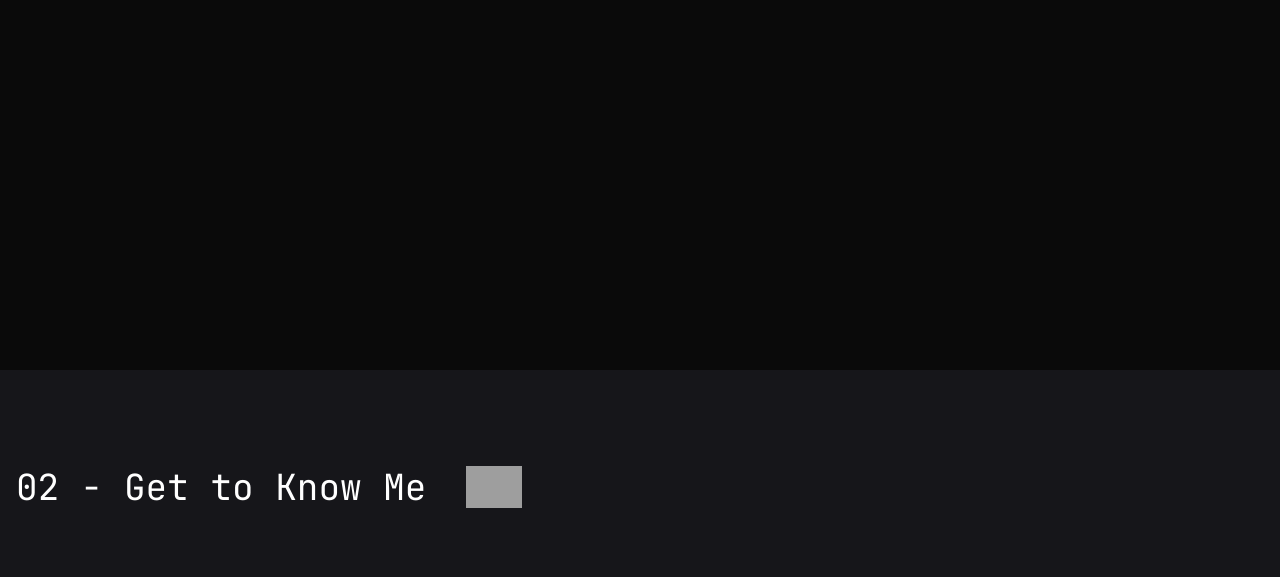
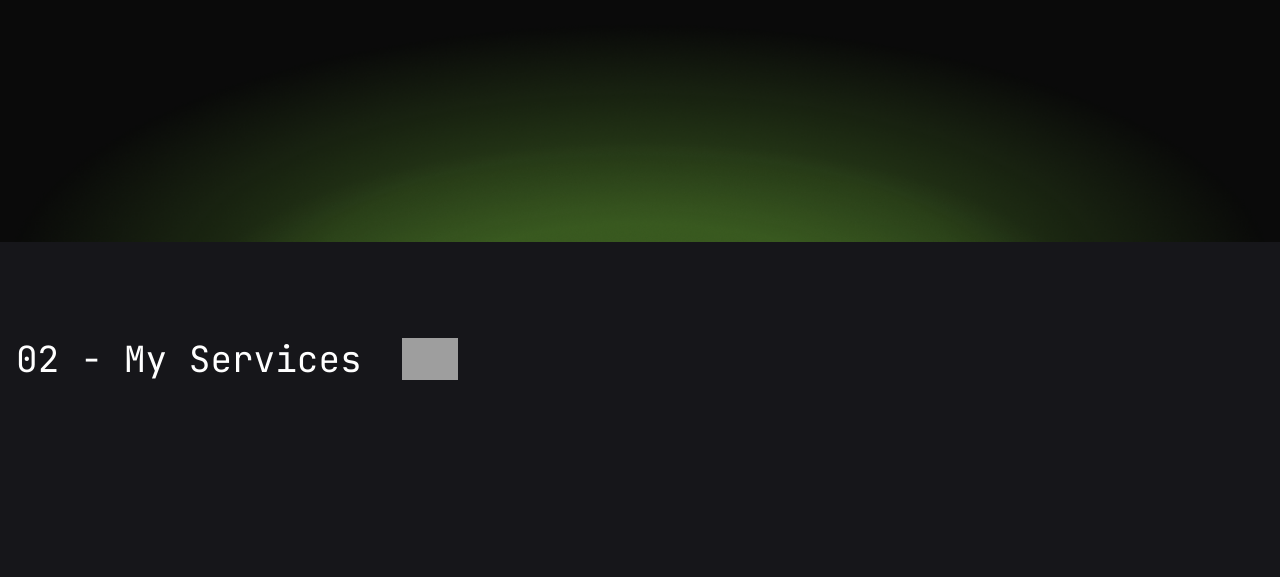
Before and after one commit to R4flllyh/portofolio-projects, a Vue app: page / in a window 1280 px wide. Shown: the part 1783-2360 px from the top of the page. Built offline with nearby package versions, Linux system fonts and the light colour scheme; grey boxes are pictures that could not be loaded.

Commit message:
fix page spacing using margin instead of space-y, add background to statistics section

```diff
--- a/src/App.vue
+++ b/src/App.vue
@@ -4,18 +4,18 @@
     <Header />
 
     <!-- Main Content -->
-    <main class="space-y-32">
+    <main class="">
       <!-- Hero Section -->
       <Hero />
 
       <!-- About Section -->
-      <About />
+      <About class="mt-32"/>
 
       <!-- Statistics Section -->
-      <Statistics />
+      <Statistics class="mt-32"/>
 
       <!-- Services Section -->
-      <Services />
+      <Services/>
 
       <!-- Skills Section -->
       <Skills />
--- a/src/assets/styles/main.css
+++ b/src/assets/styles/main.css
@@ -140,6 +140,12 @@
     background-position: center;
     background-repeat: no-repeat;
   }
+  .statistic-section {
+    background-image: url('/src/assets/images/bg-gradient.png');
+    background-size: cover;
+    background-position: center 120px;
+    background-repeat: no-repeat;
+  }
 }
 
 /* Animations */
--- a/src/components/Services.vue
+++ b/src/components/Services.vue
@@ -1,9 +1,9 @@
 <template>
-  <section id="services" class="section-padding bg-thirdBackground text-headline px-4 py-16 md:py-24 flex justify-center">
+  <section id="services" class="bg-thirdBackground px-4 py-16 md:py-24 flex justify-center">
     <div class="w-full min-w-2xl max-w-7xl">
       <div class="mb-12 md:mb-16 flex items-center gap-10" ref="header">
         <h2 class="text-xl md:text-4xl font-normal font-mono">
-          02 - Get to Know Me
+          02 - My Services
         </h2>
         <img id="scramble-cursor" src="https://assets.codepen.io/16327/scramble-cursor.png" alt="" class="w-14 object-contain" />
       </div>
--- a/src/components/Statistics.vue
+++ b/src/components/Statistics.vue
@@ -1,5 +1,5 @@
 <template>
-  <section id="statistics" class="section-padding bg-background text-headline px-4 py-16 md:py-24 flex justify-center">
+  <section id="statistics" class="bg-background text-headline px-4 py-16 md:py-24 flex justify-center statistic-section">
     <div class="w-full min-w-2xl max-w-7xl">
       <div class="grid grid-cols-2 md:grid-cols-4 gap-6 md:gap-8">
         <div class="text-center" ref="stat1">
```
Also changed, not shown: src/assets/images/bg-gradient.png (added).
